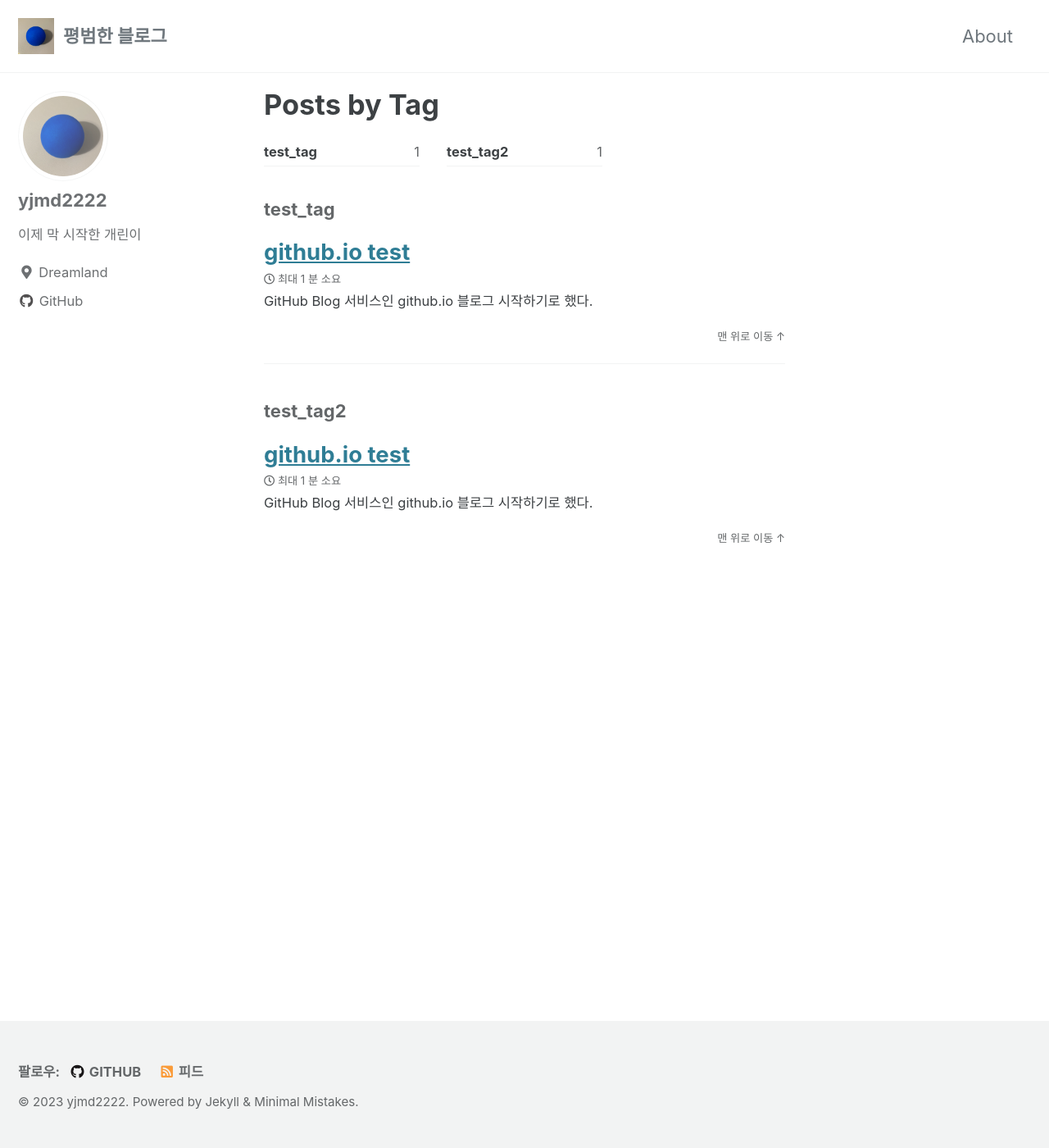
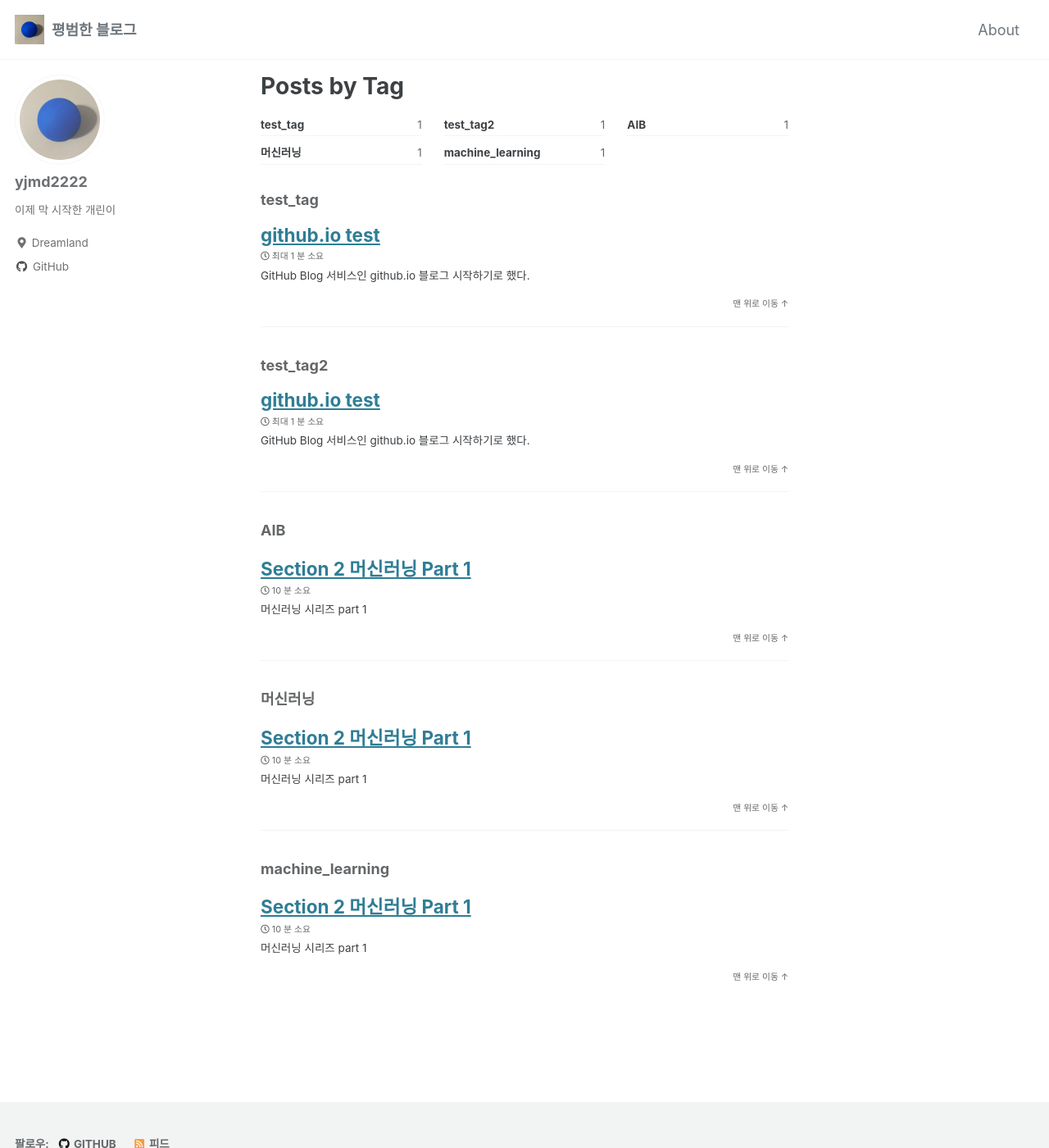
Before and after one commit to yjmd2222/yjmd2222.github.io, a Jekyll site: the page built from _pages/tag-archive.md, in a window 1280 px wide and 1400 px high. Shown: the whole window at 82% size. Built offline with Jekyll 4.4.1, drawn with Linux system fonts in a browser that asks for light colours; cached includes are drawn as plain includes; part of the change alters nothing that is shown.

Commit message:
섹션 2 Part 1, 폰트사이즈, latex, ignore .backup files

```diff
--- a/_config.yml
+++ b/_config.yml
@@ -50,6 +50,8 @@ comments:
     discussion_term      : "pathname"
     reactions_enabled    : 1
     theme                : "light"
+    input_position       : "top"
+    loading              : "lazy"
   staticman:
     branch               : # "master"
     endpoint             : # "https://{your Staticman v3 API}/v3/entry/github/"
@@ -183,6 +185,7 @@ exclude:
   - tmp
   - /docs # ignore Minimal Mistakes /docs
   - /test # ignore Minimal Mistakes /test
+  - "*.backup"
 keep_files:
   - .git
   - .svn
--- a/_includes/scripts.html
+++ b/_includes/scripts.html
@@ -26,3 +26,20 @@
     <script src="{{ script | relative_url }}"></script>
   {% endfor %}
 {% endif %}
+
+<script type="text/javascript" async
+	src="https://cdnjs.cloudflare.com/ajax/libs/mathjax/2.7.5/latest.js?config=TeX-MML-AM_CHTML">
+</script>
+
+<script type="text/x-mathjax-config">
+   MathJax.Hub.Config({
+     extensions: ["tex2jax.js"],
+     jax: ["input/TeX", "output/HTML-CSS"],
+     tex2jax: {
+       inlineMath: [ ['$','$'], ["\\(","\\)"] ],
+       displayMath: [ ['$$','$$'], ["\\[","\\]"] ],
+       processEscapes: true
+     },
+     "HTML-CSS": { availableFonts: ["TeX"] }
+   });
+</script>
--- /dev/null
+++ b/_posts/2023-04-14-ml-p1.md
@@ -0,0 +1,75 @@
+---
+title:  "Section 2 머신러닝 Part 1"
+excerpt: "머신러닝 시리즈 part 1"
+
+categories:
+  - AIB_Section_2
+tags:
+  - AIB
+  - 머신러닝
+  - machine_learning
+
+last_modified_at: 2023-04-15T00:31:00-09:00
+---
+
+지난 한 달 동안 머신러닝에 대해 배웠다. 배운 내용을 복기하면서 정리해보도록 하겠다. 우선 지금 든 생각인데, 매일 배운 내용을 하나의 포스트로 기록하는 것이 좋을 것 같지만, 이미 지나갔으므로 정리하고 싶은 만큼 정리해보기.
+
+미래를 예측하고 대비하여 추후 이익을 누리려고 대비하는 것은 중요하다. 그래서 어떤 데이터를 보고 어떠한 규칙이 있을 것이라는 것을 생각해서 대입해보면서 결과를 확인해보는 것도 한 가지 방법일 것이다. 그런데 이것은 고전적인 방법이다. 시간이 오래 걸릴 것이고, 미처 확인하지 못 한 부분에 대한 규칙성은 무시될 것이고, 컴퓨터를 수준 높게 활용하지 못 하는 것이다.
+
+머신러닝은 컴퓨터를 활용하여 알고리즘을 통해 컴퓨터가 알아서 규칙을 찾아내어 미래를 예측하는 모델을 생성한다. 사람이 일일이 보는 것보다 시간이 적게 걸릴 것이고, 알고리즘에 따라 복잡한 관계 속에서 규칙을 찾아낼 수도 있을 것이다.
+
+머신러닝에는 지도학습 (supervised), 비지도학습 (unsupervised), 그리고 강화학습(reinforcement)이 있다. 지도학습은 알고 싶은 것이 정해져있을 때, 비지도학습은 그것이 없을 때로 배웠고, 강화학습은 전혀 배운 것이 없는데, 두 학습을 섞은 것 같다. "특정 환경 내에서 컴퓨터의 액션에 보상 혹은 패널티를 주며 예측을 합니다. 가장 많은 보상을 받을 수 있는 전략을 찾아내는 방법입니다."라고 강의노트가 알려주고 있다. 봐도 모르겠고, 다음주 월요일까지 섹션 리뷰 기간이므로, 내가 게으름을 느끼지 않는다면 찾아봤으면 좋겠다.
+
+섹션 2에서는 지도학습을 다룬다. 알고자 하는 결과인 타겟과 그 타겟을 예측하는데 도움을 줄 수 있는 특성들을 가지고 미래에 있을 특성들에 대한 타겟을 예측하는 것. 특성들로부터 답을 도출해내는 것으로 특성을 독립변수, 타겟을 종속변수라고 부른다.
+
+충분히 많고 다양한 양의 데이터를 학습해야 답을 잘 낼 수 있을 것이다. 나중에 언급할 내용으로 '오랫동안' 학습하지 않아야 답을 잘 낼 수 있는 부분도 있다. 학습한 모델을 검증하면서 성능을 높이는 방향을 찾아보고, 마지막 평가로부터 이를 만족하며 사용할지 다른 방법으로 모델을 다시 구축할지 생각해보아야 한다.
+
+모델을 검증하는 방법은 최소한의 성능을 낼 수 있는 기준모델을 정하고, 그 기준모델과의 평가지표 비교로 성능이 얼마나 더 뛰어난지, 그리고 모델 튜닝으로 내가 정한 모델의 성능을 얼마나 더 올릴 수 있는지 등으로 진행한다. 그리고 타겟의 분포에 대해 적절히 대응함으로써 모델의 성능을 높일 수 있기 때문에 별도의 전처리나 모델 설정도 해준다. 평가지표는 정확하게 맞춘 비율, 잘 설명할 수 있을 확률, 오차 비율 등으로 나타낼 수 있는데, 상황이나 모델 종류에 따라 다른 평가지표를 사용한다. 튜닝은 모델의 방향성을 조정해주어 이전에 보지 못 했던 데이터에 대해 잘 맞출 수 있는 일반화성능을 높이는 것이다.
+
+데이터 셋 자체를 이용해서 일반화성능을 높이는 것으로는 데이터를 훈련, 검증, 평가로 구분하는 것이 있다. 훈련과 검증을 별도로 구분하여 훈련시킨 모델을 검증데이터로 성능을 보거나, 둘을 합쳐서 무작위로 구분하여 평균 성능을 볼 수 있다. 전자는 3-way holdout이라고 하고, 후자는 cross-validation이라고 한다. 물론 맨 끝에 평가 셋의 점수를 별도로 보아야 한다. 그래야 3-way holdout의 세 개로 구분한 것이 되고, CV도 최종 일반화로 평가셋을 이용해야 한다.
+
+일반화 성능과 과대적합/과소적합을 이야기할 수 있다. 과대적합은 모델이 훈련 데이터셋에만 너무 적합하게 되어 검증이나 평가 셋에서 성능이 낮은 것을 말한다. 검증과 평가 오차의 분산이 크다고 볼 수 있다. 일반화를 통해 과대적합을 피할 수 있다. 과소적합은 훈련 셋에서 성능이 좋지 않은 상황으로, 당연히 검증과 평가에서도 성능이 좋지 않다. 이를 편향이 크다고 한다. 일반화를 적당히 하면 과대적합을 피하지만 너무 하려고 하면 과소적합이 생길 수 있다. 일반적으로 복잡도가 크면 (쓸데 없는 특성이 너무 많거나 모델이 너무 세부적으로 데이터를 봄) 과대적합이 일어난다. 반대로는 과소적합이 있고, 또 애초에 데이터가 좋지 않거나 양이 적으면 과소적합이 생긴다.
+
+이제 모델의 종류에 따라 위 내용을 세부적으로 살펴볼 것이다.
+
+수치를 예측하는 모델로 배운 것은 선형회귀 모델이 있었고, 타겟을 이진이나 멀티클래스로 분류하는 모델로는 트리기반 모델이 있었다. 트리기반 모델은 수치도 예측이 가능하다. 다른 종류도 많을 것이고, 각각 장단점이 있을 것인데, 가장 크게는 회귀와 트리기반으로 종류를 생각할 수 있을 것이고, 종류에 따라 별도로 일반화 성능을 높이는 방법도 다르다.
+
+섹션 1에서 경사하강법을 배운 적이 있다. 어떤 것의 최소를 찾는 방법이다. 오차함수에 대해 최소를 찾는다면 오차를 최소로 할 수 있고, 따라서 머신러닝에서 오차를 최소로할 수 있는 모델을 만들 수 있다.
+
+선형회귀는 기본적으로 SSE (sum of squared errors)를 최소화하는 방식으로 모델링을 하여 수치를 예측한다. 실제값과 예측값의 차의 제곱을 최소화하여 이를 더한 것이 최소가 되는 직선을 구하는 것. 다항회귀는 차수가 높을 뿐이지 수학적으로 보면 $ \vec {X} &rarr; y $로 대응하는 함수 $ f( \vec {X} ) $가 있을 뿐이라고 생각하고, 다른 종류의 함수로도 피팅도 가능할 것이다.
+
+평가 지표는 MAE, MSE, RMSE, R2가 대표적이다. 데이터 분포에 따라 사용하는 지표가 다를 수 있다. MAE는 이상치에 민감하지 않다. MSE와 RMSE는 제곱하는 부분에서 이상치에 민감하게 된다. R2는 $ SSR \over SST $, 관측치와 평균의 차이 중 예측치와 평균의 차이로, 모델이 데이터를 얼마나 잘 설명하는지의 비율로 볼 수 있고, 공통이다.
+
+이 앞 세 개의 평가지표는 쓰임세가 다르다. 선형회귀에서 규제화를 통해 일반화 성능을 높일 수 있는데, L1 / Lasso regularization과 L2 / Ridge regularization에서 사용하는 오차가 다르다. 둘 다 중요하지 않은 특성의 가중치를 줄이게 된다. L1은 이때 회귀계수 절대값의 합을 줄이는 것을 목표로 하며, 특징으로는 중요하지 않은 특성의 회귀계수가 0이 될 수 있다. L2는 회귀계수 제곱의 합을 생각하며, 중요하지 않은 특성의 회귀계수가 0에 가까워지지만, 0이 되지는 않는다. 둘 다 섞어서 elastic regularization을 할 수도 있다. 특성이 너무 많아서 불필요하다고 느끼면 L1으로 제거, 특성을 제거할 수 없고 이상치에 대한 가중치를 더 줄이고 싶다면 L2를 이용한다고 생각해볼 수 있어서, 관심 있는 평가지표가 달라진다. 그리고 주의할 점은 회귀계수는 숫자고, 스케일링을 하지 않는다면 그 차이가 심하다. 수식에서 단위를 자체적으로 고려하지 않기 때문에 그대로 규제화를 진행한다면 계수가 작은 특성은 단지 숫자가 작기 때문에 규제화 대상이 되어버린다. 따라서 스케일링 필수. $ 오차함수 = 원래 오차함수 + \lambda \sum L_x $ 에서 어느 정도 패널티 ($ \lambda $)를 부과하느냐에 따라 계수 줄이는 강도를 조절할 수 있는 것을 확인할 수 있다.
+
+회귀모델 중 Logistic Regression이 있다. S자 Z자와 비슷한 형태로 되어 값을 아래 값과 위 값으로 구분할 수 있게 된다. 그래서 회귀 모델이지만 수치를 예측하지 않고 분류를 한다. 다만 Linear Regression에서부터 sigmoid 변환을 통해 함수를 얻기 때문에 회귀 모델이다. regularization 또한 가능하다. 그래서 회귀모델과 회귀문제를 구분할 필요가 있다. 회귀모델은 logistic 포함, 회귀문제는 수치형 타겟에 대한 문제이다.
+
+트리 기반 모델이 있다. 나무가 가지를 뻗어나가듯 모델이 특성의 어떤 값을 기준으로 갈래를 나누어 분류하게 된다. 전체 오차를 최대한 줄여줄 수 있는 특성을 선택하여 분기하게 된다. 나누어서 분류하긴 하지만, 숫자가 이보다 큰지, 작은지 기준으로 나눌 수도 있기 때문에 수치형 타겟에 대해서도 사용 가능하다. 사용하는 오차로는 대표적으로 impurity와 entropy가 있다.
+
+Impurity: 분기점에서 혼합된 데이터가 있을텐데, 혼합된 비율이 비슷하면 impurity가 높고, 어느 값이 비율이 높고 다른 값이 비율이 낮으면 impurity가 낮다. impurity를 더 낮춰줄 수 있는 특성을 선택한다.
+
+Entropy: 엔트로피는 정보량이다. 자세히 배우지는 않았지만, 정보량이 많이 감소하면 그만큼 정보를 잘 쓴 것이기 때문에 그 특성을 기준으로 분기한다.
+
+트리 기반 모델 중 가장 단순한 것으로 Decision Tree가 있다. 한 번 모델을 만들 때 선형회귀의 규제화 같은 제한 없이 impurity가 많이 줄어든 것을 선호한다. 따라서 훈련으로 주어진 데이터가 약간만 차이가 있어도 impurity가 줄어드는 정도가 각각 다르다면 전혀 다른 모양의 트리가 만들어지게 된다. 따라서 과대적합의 문제가 크다.
+
+이를 해결하기 위해 앙상블 모델을 사용한다. 트리를 여러 번 만들어서 평균을 내거나, 트리를 점차 강화시키는 방법 등이 있다.
+
+여러 번 독립적인 트리를 만들어서 모아서 보았을 때 회귀문제의 경우 평균값을 계산하고, 분류문제는 더 많은 모델이 선택한 범주로 예측하는 것이 Random Forest이다. 일반화 성능을 더욱 높이기 위해 Bootstrapping을 한다. 따라서 B + AGGregating (모으기)라고 해서 bagging이라고 한다.
+
+트리를 점차 강화시키는 것으로는 Gradient Boosting이 있다. 처음에는 아주 단순한 트리를 만들어서, 이 트리가 예측한 결과가 틀린 것이 있으면 그 틀린 것에 가중을 두어 다음 모델을 만든다. 즉 잔차를 학습하는 것이다. 모델을 계속 반복적으로 만들수록 잔차가 줄어드는 효과를 기대하는 것이다.
+
+평가지표는 Accuracy, Precision, Recall (Sensitivity), F1, ROC (ROC_AUC), P-R (AP score), 그리고 Confusion matrix가 있다. Accuracy는 실제 값을 얼마나 잘 맞추었는지, precision은 예측한 것 중에서 실제 맞춘 비율, recall은 실제 중에 맞게 예측한 비율, F1은 이 둘의 조화평균, ROC는 TPR과 FPR의 그래프로 FPR이 작고 TPR이 큰 것을 확인, P-R은 precision recall이 둘 다 커지는 것을 확인, confusion matrix는 TP, TN, FN, FP를 보는 매트릭스이다. 괄호 친 것은 그 그래프 아래 면적이 큰 것이 좋은 성능이다는 것으로 면적을 수치화한 것이다. 타겟 비율이 일정할 때 Acc, ROC를 보고, 그렇지 않을 때 F1과 P-R을 본다. Confusion matrix는 잘 맞추는지 그렇지 않은지 한 눈에 보는 용도로 항상 보게 된다. 그리고 Precision과 Recall은 도메인마다 중요하게 판단하는 것이 무엇인지에 따라 더 중요한 지표로 판단한다.
+
+지표에 따라 성능을 높이기 위해 eval_metric에 넣거나 하는데, 라이브러리마다 약간씩 차이가 있으므로 확인 필수다. 애초에 점수를 더 높일 수 있는 것은 모델을 순차적으로 만드는 boosting 모델에 해당하는 것이므로 RF와 DT는 이것이 없다. 하지만 별도로 CV를 통해 확인해볼 수 있다. 그리고 모델 한 번에 얼마나 학습할지에 대한 learning rate, 어디까지 분기하고 멈춰서 일반화를 높일지에 대한 max_depth, 몇개가 있어샤 분기할지에 대한 파라미터, 칼럼 일부, 측정치 일부 등 다양한 하이퍼파라미터가 있다. 회귀모델에서 규제화를 어느정도 할지에 대한 것으로 패널티 강도를 조절했다면, 트리기반 모델에서는 위 하이퍼파라미터를 사용한다. 라이브러리마다 이름이나 애초에 사용 가능한지 여부가 다를 수 있으니 또한 확인 필수.
+
+불균형의 경우 성능을 높이기 위해 타겟 분포를 조절해준다. undersampling으로 많은 데이터를 손실한다는 것을 감안하여 적은 데이터와 비슷한 개수로 맞춰준다. oversampling으로 적은 데이터를 많은 데이터 개수만큼으로 맞춰준다. SMOTE로 적은 데이터를 범위 내에 interpolate시켜 많은 데이터 개수만큼으로 맞춰준다. SMOTE 후 노이즈가 너무 많은 부분을 undersampling해주는 것 등이 있다. 앙상블 모델로 무작위로 언더샘플링을 여러 번 해볼 수 있다. Highly imbalanced data는 별도 기법이 있다고 한다. 한 번 찾아보면 좋을 듯.
+
+회귀 모델과 트리 기반 모델은 각각 장단점이 있다. 회귀 모델은 숫자로 모델을 표현하기 때문에 아주 쉽게 무슨 특성이 얼마만큼 영향을 주는지 확인할 수 있다. 하지만 식이 기본적으로 선형회귀를 기반으로 하고 있기 때문에 선형회귀의 특성상 특성들의 관계가 독립적 (y는 특성들의 선형결합)이어야 한다. 서로 독립적이지 않다면 (y는 특성의 선형결합이 아니라 곱셈 나눗셈 등으로 나타남) 당연히 선형회귀 식으로 나타내면 오차가 커지게 될 것이다. 그래서 EDA에서 그 관계 포착해서 상관관계를 없애버리는 (합치거나 빼거나 어떻게 해서 벡터 형태로 나타낼 수 있게) 사전작업이 필요하다. 그리고 숫자를 수식화하기 때문에 범주형 타겟을 수치형으로 인코딩할 때 무작위 순서를 부여하더라도 (ordinal encoding) 그 순서를 큰 값/작은 값으로 인식하는 오류가 생긴다. 따라서 이 특성의 어떤 범주 1에 해당하면 범주_1은 1, 범주_not_1은 0 등으로 one-hot encoding을 해주어야 한다. 또 수식화할 때 결측치를 인식할 수 없으므로 결측치를 별도 방법으로 처리해주어야 한다. 그리고 일반적으로 정규분포의 타겟이 성능이 더 좋아질 것이라는 기대로 target count distribution을 정규분포로 맞추기도 한다. 회귀모델은 monotonic하고 분산이 적은 것에 대해 잘 맞추고 수식도 주기 때문에 이 경우 트리 기반보다 나을 수 있다. 강의노트에서 monotonic이라고는 했지만 특성에 따른 타겟 분포가 다항회귀나 특수함수 형태를 띄는 것을 포착한다면 이 경우도 회귀모델이 좋을 것 같다는 생각이 든다.
+
+트리 기반 모델은 특성의 크기와 분포에 큰 영향을 받지 않는 것으로 알려져 있다. 하지만 이는 분기를 거듭하면 할수록 그 영향이 적어지는 것으로, 과적합을 피하기 위해 max_depth를 조절한다면 그 영향이 클 수도 있다. 따라서 ordinal encoding 말고 one-hot encoding을 해볼 필요도 생김. count encoding, target encoding이라는 것도 있는데, 특성의 범주 비율에 따라 수치 부여하거나 타겟의 평균에 따라 (0과 1의 개수의 비율로 이해) 수치를 부여하는 것이다. count는 동일한 비율에 대해서 동일한 숫자가 부여된다는 것이 문제가 되며, 미래 수집할 데이터에 대응하지 못 한다. target은 말 그대로 타겟에서부터 정보를 얻어오기 때문에 data leakage가 어느 정도 있는 셈이며, 그 수치를 부여받은 특성의 전부 다 같은 타겟은 아닐 것의 문제도 있다. target의 문제를 해결하기 위해 특성 출현 빈도도 함께 고려하는 방법이 있는데, 이게 어떻게 도움이 되는지는 잘 이해가 되지 않는다. 또 라이브러리에 따라 결측치를 자체적으로 다른 하나의 값으로 생각하여 모델이 정상적으로 작동할 수 있다. 그리고 특성들 간 관계성이 있어도 이것이 잘 반영되어 좋은 결과를 줄 수 있다. 특성들 간 상호작용이 있을 때 선형회귀보다 트리 기반이 나을 수 있다. 하지만 방대한 데이터 양에 대해 효율적인 학습을 위해 애초에 상관관계를 포착해 처리해줄 수 있으면 좋을 것이다. 모델 해석과도 관련되기 때문이다.
+
+모델이 단순히 결과가 좋다라는 것 외에 왜 그렇게 분석했는지 알아볼 필요가 있다. 회귀 모델의 경우 함수가 나오기 때문에 그 회귀 계수 크기에 따라 중요도를 판단할 수 있고, 증가/감소 방향도 알아볼 수 있다. 트리기반의 경우 특성 중요도를 통해 impurity/entropy/잔차가 얼마나 많이 감소했는지 순으로 특성이 더 중요한 것을 생각해볼 수 있다. 하지만 불순도가 감소하는 것은 애초에 데이터에 노이즈가 많으면 그만큼 더 감소시키려는 횟수가 많을 것이기 때문에 이 점을 유의해야 한다. 가끔 헷갈리는데, Feature Importance의 가장 기본적인 Mean Decrease in Impurity를 Feature Importance라고 부르기도 한다. 어느 특성이 더 중요한지에 대한 의미로 DCI, PI를 포함해 FI라고 부를 수도 있겠다.
+
+모델과 상관 없이 Drop-Column Importance, Permutation Importance, 그리고 Partial Dependency Plot를 볼 수 있다. CI는 특정 특성을 삭제후 재학습, PI는 재학습 없이 특정 특성에 노이즈를 주어 성능이 많이 떨어지는 순으로 중요도를 매긴 것이다. 재학습하지 않은 PI가 더 빠르다. 없기 때문에 성능이 더 올라간다면 그 중요도는 음수로 나타날 것이다. PDP는 다른 특성은 고정시키고 보고자 하는 특성을 변화시켜 결과가 어떻게 달라지는지 보는 그래프이다. 작동 원리를 조금만 더 설명하자면, 하나의 측정치에 대해 보고자 하는 특성의 값을 그 특성 전체 범위에 대해 iteration시켜 그래프를 나타낼 수 있는데, 이를 모든 측정치에 대해 진행해서 그 평균 양상을 보는 것이다. 당연하게도 범위 내에 특정 구간에만 측정치가 많고 나머지는 없거나 하면 그 없는 부분에 대한 예측값이 이상할 것이다. 그리고 이 세 가지 모두 특성들 간 상관관계가 크다면 문제가 있다. DCI의 경우 하나를 삭제해도 다른 하나에서 정보가 있기 때문에 중요도가 크다고 보지 않는 경우도 생김. 그래서 그 상관관계 큰 특성들을 삭제하고 다시 모델링하면 성능 엄청 떨어져 있을 것이다. PI는 상관관계가 커야 하는데 없애버리기 때문에 비현실적인 데이터로 이루어진다는 문제가 생긴다. PDP도 마찬가지이다.
+
+여기까지 내가 생각하기로 중요한 개념을 다 말로 정리한 것 같다. 아마 Part 2에서 라이브러리 목록 작성으로 마무리하지 않을까 싶다.
--- a/assets/css/main.scss
+++ b/assets/css/main.scss
@@ -7,3 +7,19 @@ search: false
 
 @import "minimal-mistakes/skins/{{ site.minimal_mistakes_skin | default: 'default' }}"; // skin
 @import "minimal-mistakes"; // main partials
+
+html {
+    font-size: 16px; // change to whatever
+
+    @include breakpoint($medium) {
+        font-size: 18px; // change to whatever
+    }
+
+    @include breakpoint($large) {
+        font-size: 18px; // change to whatever
+    }
+
+    @include breakpoint($x-large) {
+        font-size: 18px; // change to whatever
+    }
+}
```
Also changed, not shown: 1 other file.
